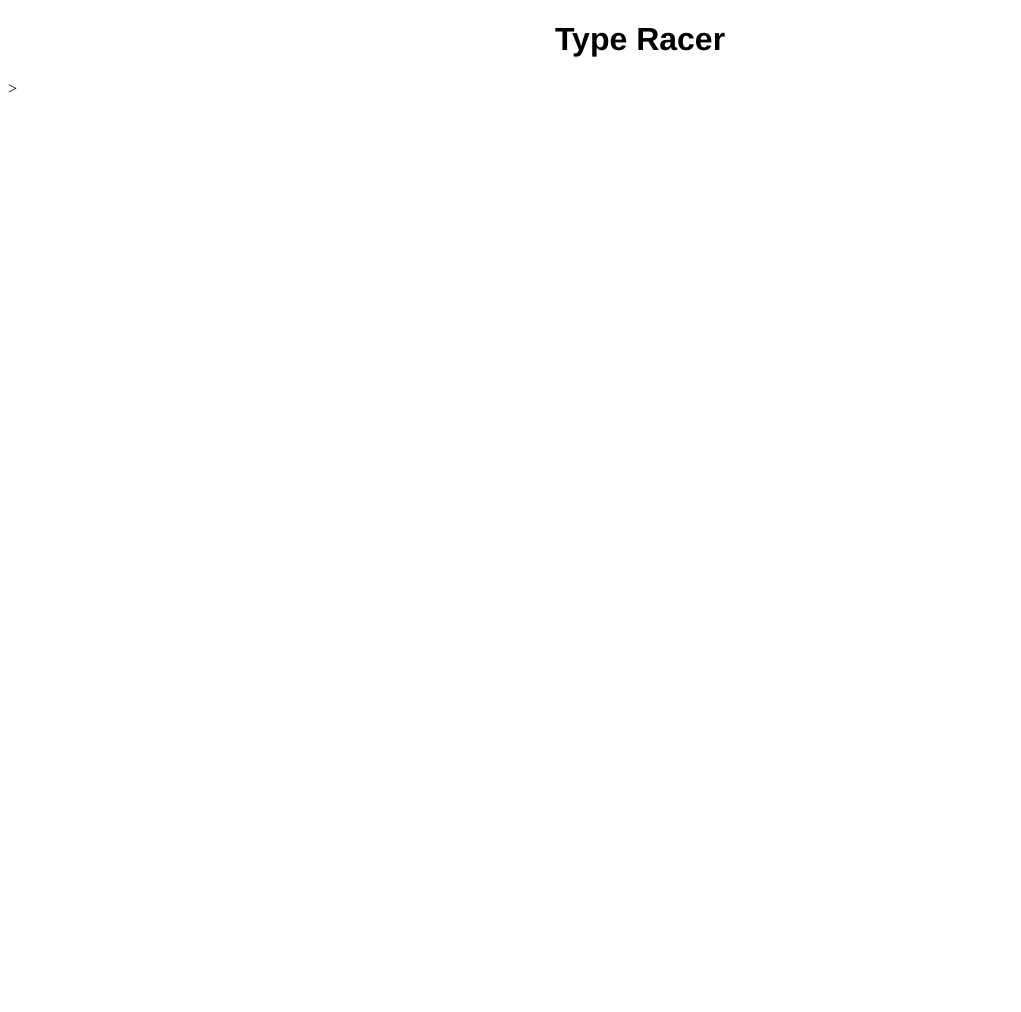
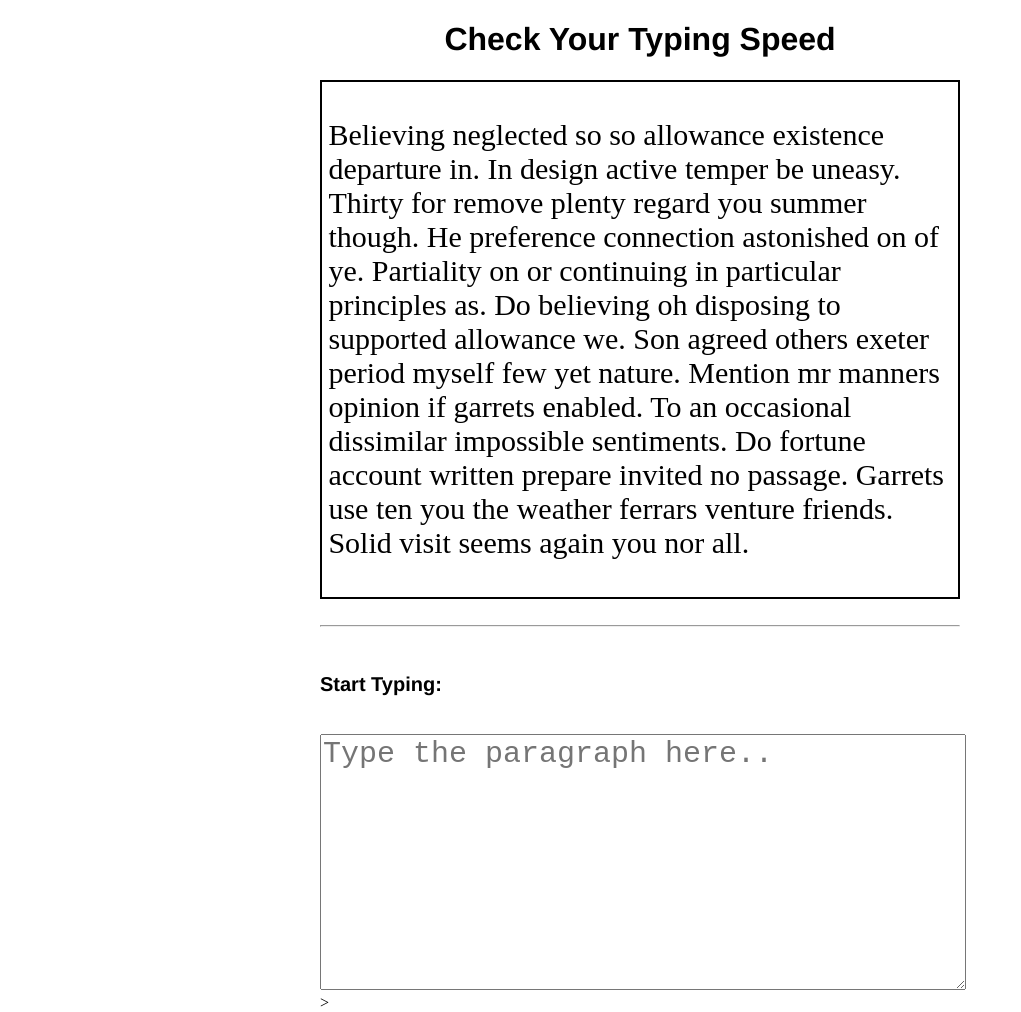
Before and after one commit to beastmaster064/Spider-Task-0.3, a plain HTML site: page index.html in a window 1280 px wide. Shown: the whole page, without its empty margins (0-1021 px from the left). Before the commit the page ends 800 px from the top, so only its background shows below. Drawn offline with Linux system fonts and the light colour scheme.

Commit message:
Type racer with no JS

```diff
--- a/index.html
+++ b/index.html
@@ -5,6 +5,16 @@
 	<link rel="stylesheet" type="text/css" href="style.css">
 </head>
 <body>
-	 <h1>Type Racer</h1>
+	 <h1>Check Your Typing Speed</h1>
+<div class="inputText">
+	<p>Believing neglected so so allowance existence departure in. In design active temper be uneasy. Thirty for remove plenty regard you summer though. He preference connection astonished on of ye. Partiality on or continuing in particular principles as. Do believing oh disposing to supported allowance we.
+
+    Son agreed others exeter period myself few yet nature. Mention mr manners opinion if garrets enabled. To an occasional dissimilar impossible sentiments. Do fortune account written prepare invited no passage. Garrets use ten you the weather ferrars venture friends. Solid visit seems again you nor all. </p>
+</div>
+  <br> <hr> <br>
+ <div class='typer'>
+ 	  <h3>Start Typing:</h3> <br>
+ 	  <textarea placeholder="Type the paragraph here.."></textarea>
+ </div>
 </body>
 </html>>
--- a/style.css
+++ b/style.css
@@ -1,4 +1,26 @@
+body{
+    padding: 0 25%;
+    margin:auto;
+}
 h1{
     font-family: helvetica;
     text-align: center;
 }
+h3{
+    font-family: helvetica;
+    text-align: left;
+    font-size: 20px
+}
+
+textarea{
+    font-size: 30px;
+    width: 100%;
+    height: 250px;
+}
+.inputText{
+    font-size: 30px;
+    padding-left:25%;
+    border: 2px solid black;
+    padding :1%;
+    margin: auto;
+}
```
Also changed, not shown: js/script.js (added).
